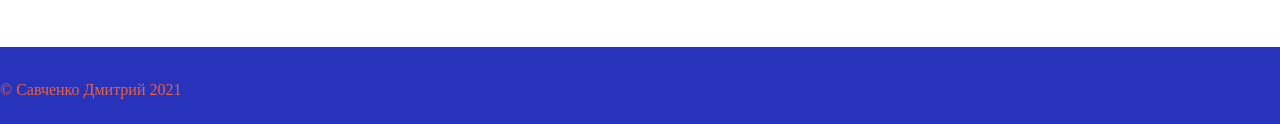
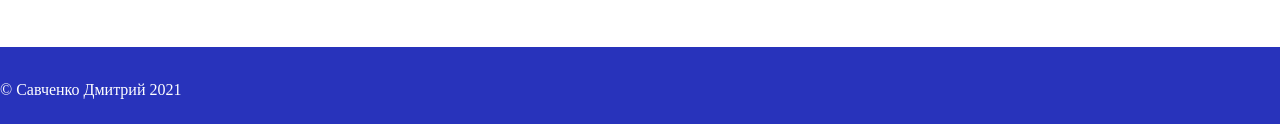
Before and after one commit to SavchenkoDA/WEB2, a plain HTML site: page index.html in a window 1280 px wide. Shown: the part 2154-2278 px from the top of the page. Drawn offline with Linux system fonts and the light colour scheme.

Commit message:
Update style.css

```diff
--- a/style.css
+++ b/style.css
@@ -109,7 +109,7 @@ input {
   margin-top: 50px;
   background: #2833bb;
   height: 80px;
-  color: #e86240;
+  color: #ffffff;
 }
 
 .tab {
```
